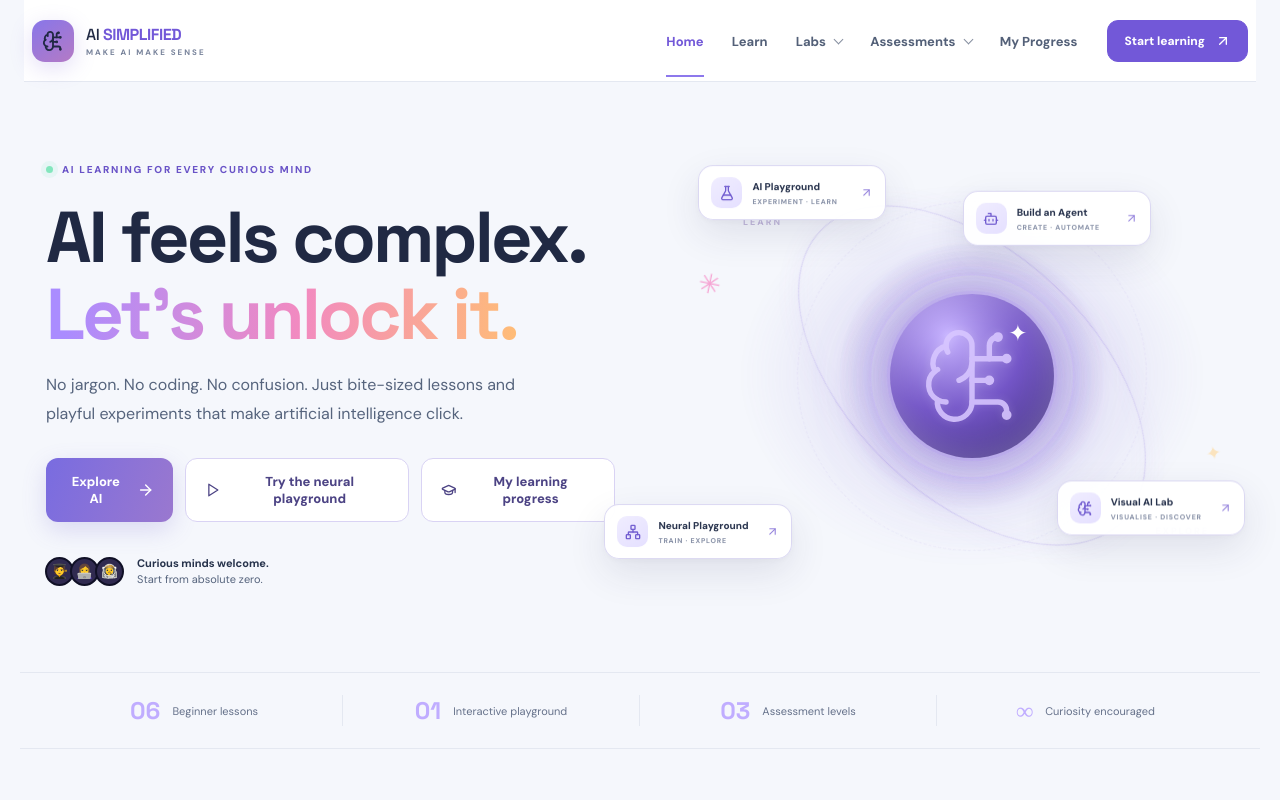
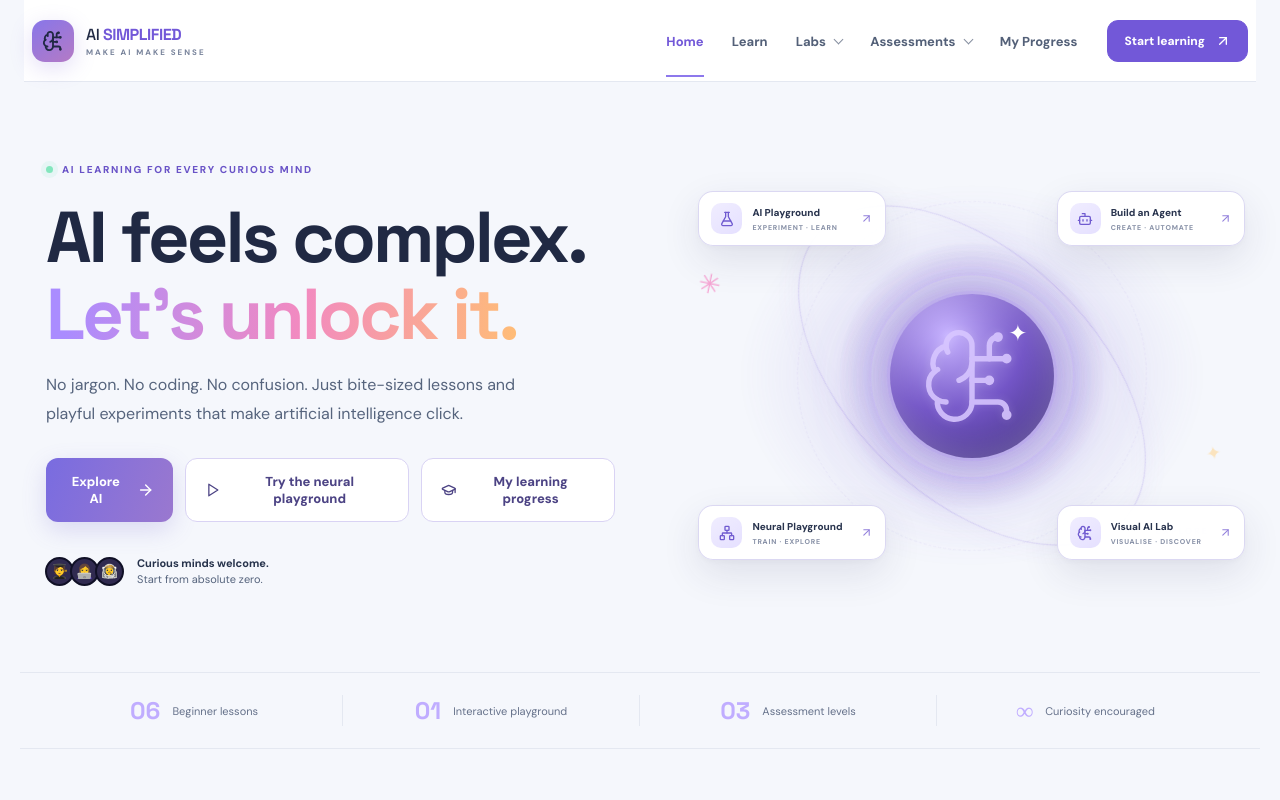
Before and after one commit to quantum-rakhi/ai-simplified, a React (Vite) app: page / in a window 1280 px wide. Shown: the top 800 px of the page. Built offline with nearby package versions, Linux system fonts and the light colour scheme.

Commit message:
Remove jumping lab cards and polish hover interactions

```diff
--- a/src/premium.css
+++ b/src/premium.css
@@ -1894,3 +1894,32 @@ body {
  .hero-art .lab-orbit-one,.hero-art .lab-orbit-four{right:0!important}
  .hero-art .lab-orbit-two,.hero-art .lab-orbit-three{left:0!important}
 }
+
+
+/* POLISHED LAB NAV — remove bobbing; use a calm premium constellation */
+.hero-art .lab-orbit-card,
+.hero-art .lab-orbit-card-inner{
+ animation:none!important;
+ translate:0 0!important;
+ rotate:0deg!important;
+}
+.hero-art .lab-orbit-card{
+ transform:none!important;
+ transition:transform .28s cubic-bezier(.2,.75,.25,1),box-shadow .28s ease,border-color .28s ease,background .28s ease!important;
+}
+.hero-art .lab-orbit-card:hover{
+ transform:translateY(-4px)!important;
+ scale:1.025!important;
+ box-shadow:0 20px 48px rgba(76,61,143,.17),0 4px 12px rgba(76,61,143,.06)!important;
+ border-color:rgba(158,139,230,.62)!important;
+}
+.hero-art .lab-orbit-card:active{transform:translateY(-1px)!important;scale:.99!important}
+.hero-art .lab-orbit-icon{transition:background .25s ease,color .25s ease,box-shadow .25s ease!important}
+.hero-art .lab-orbit-card:hover .lab-orbit-icon{
+ background:linear-gradient(145deg,#e8e1ff,#dcd2ff)!important;
+ color:#5f4bb8!important;
+ box-shadow:0 0 0 5px rgba(136,111,220,.08)!important;
+}
+@media(prefers-reduced-motion:reduce){
+ .hero-art .lab-orbit-card,.hero-art .lab-orbit-card-inner{animation:none!important;transition:none!important}
+}
```
